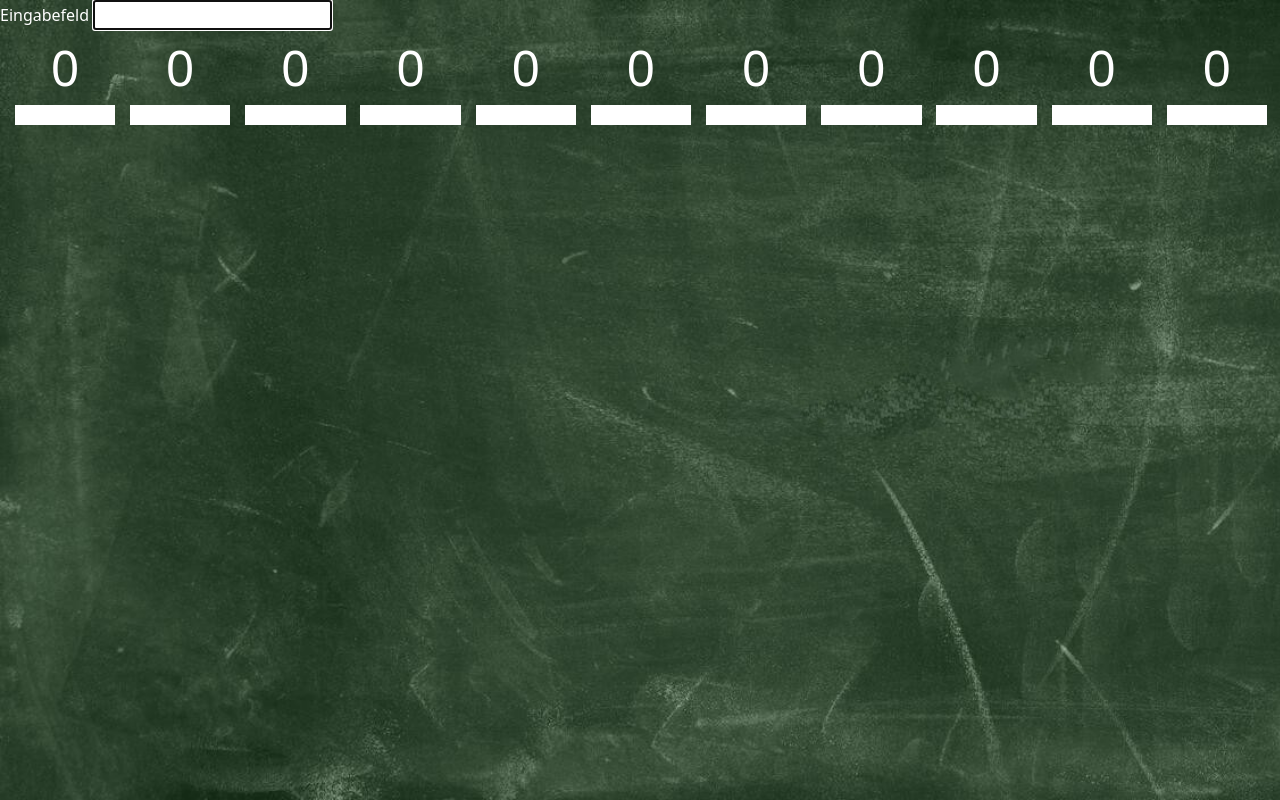
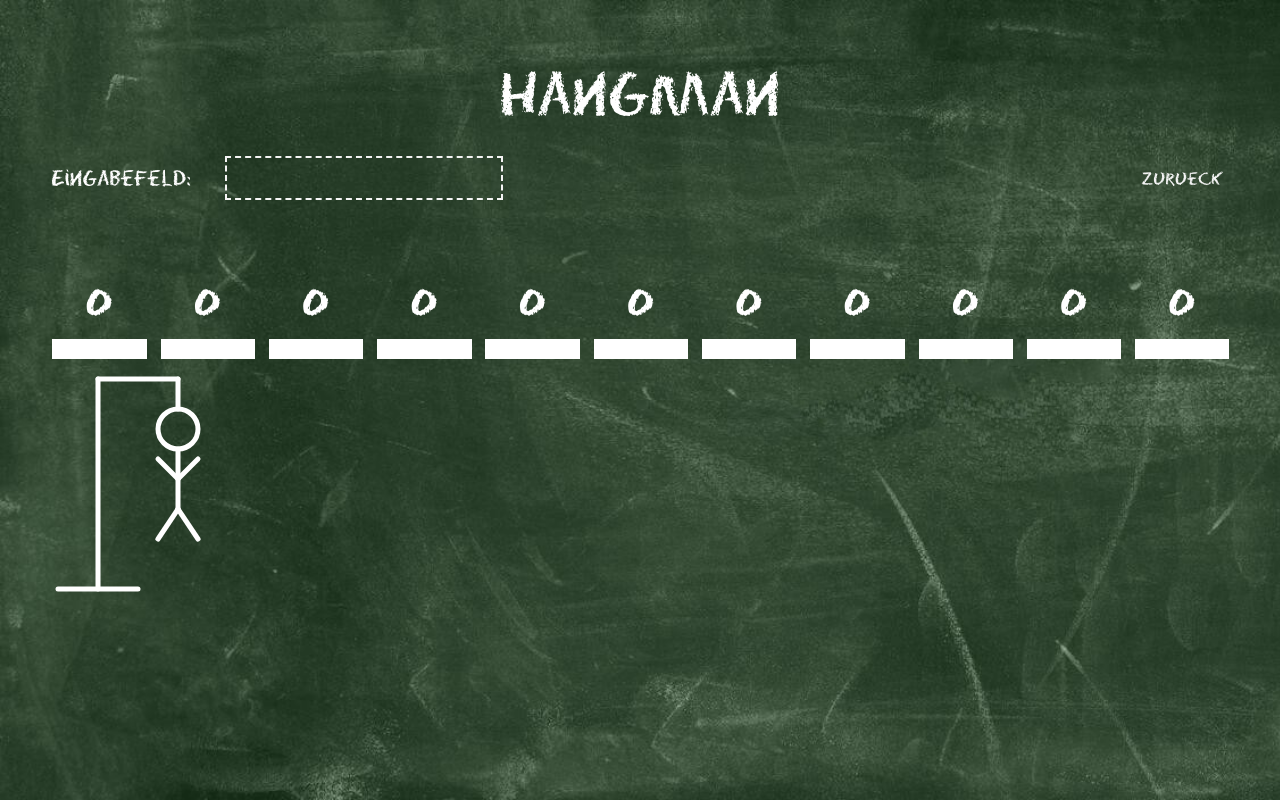
Before and after one commit to Tetoji/Hangman-Projekt, a Django app: page /game/ in a window 1280 px wide. Run offline with Django 4.2, Linux system fonts and the light colour scheme; data comes from the database, SQL or seed files in the repository; some libraries are stand-ins or nearby versions.

Commit message:
Vllt jetzt

```diff
--- a/hangmanapp/static/game.css
+++ b/hangmanapp/static/game.css
@@ -1,4 +1,17 @@
+.header {
+  min-width: 100vh;
+  text-align: center;
+  color: white;
+  font-size: 70px;
+  margin-bottom: 1vw;
+}
+@font-face {
+  font-family: "EraserDust";
+  src: url(EraserDust.ttf) format("truetype");
+}
+
 body {
+  padding: 3vw;
   background-image: url("Tafel_neu.jpeg");
   background-size: cover;
   background-repeat: no-repeat;
@@ -6,6 +19,7 @@ body {
     justify-content: center;
     align-items: center; */
   min-height: 100vh;
+  font-family: "EraserDust";
 }
 
 /* .wordLine {
@@ -25,7 +39,36 @@ body {
 
 .wordLines {
   /* display: flex; */
+}
 
+.stuff{
+  display: flex;
+  margin-bottom: 5vw;
+}
+
+.backButton
+{
+  margin-right: 1vw;
+  display: flex;
+  justify-content: flex-end;
+  color: azure;
+  flex: 1;
+}
+
+.letterInput{
+  font-size: 25px;
+  margin-left: 1vw;
+  flex: 1;
+}
+
+#letterInputField
+{
+  background: transparent;
+  color: whitesmoke;
+  border: 2px;
+  border-style: dashed;
+  padding-left: 2%;
+  margin-left: 2vw;
 }
 
 .letter {
@@ -35,11 +78,14 @@ body {
   margin-left: 37%;
 }
 
+/*
 .gridElement {
   display: grid;
-    grid-template-areas: 'letter'
-        'line';
+  grid-template-areas:
+    "letter"
+    "line";
 }
+*/
 
 .letterElement {
   width: 8%;
@@ -47,10 +93,31 @@ body {
   margin-left: 1%;
 }
 
-.header {
-    min-width: 100vh;
-    text-align: center;
-    color: white;
-    font-size: 70px;
-    margin-bottom: 1vw;
+button {
+  background-color: transparent;
+  color: whitesmoke;
+  border-color: green;
+  border-style:none;
+  font-size: 20px;
 }
+
+button:hover{
+  font-size: 25px;
+  font-weight: bold;
+}
+
+.game-container {
+  margin: auto;
+}
+
+.figure-container {
+  fill: transparent;
+  stroke: white;
+  stroke-width: 5px;
+  stroke-linecap: round;
+}
+
+.figure-part
+{
+    display: block;
+}
--- a/hangmanapp/templates/hangman_game.html
+++ b/hangmanapp/templates/hangman_game.html
@@ -1,46 +1,56 @@
 <!DOCTYPE html>
 <html lang="en">
-
   <head>
-    <meta charset="UTF-8">
-    <meta http-equiv="X-UA-Compatible"
-          content="IE=edge">
-    <meta name="viewport"
-          content="width=device-width, initial-scale=1.0">
+    <meta charset="UTF-8" />
+    <meta http-equiv="X-UA-Compatible" content="IE=edge" />
+    <meta name="viewport" content="width=device-width, initial-scale=1.0" />
     <title>Hangman Menue</title>
 
     {% load static %}
 
-    <link rel="shortcut icon"
+    <link
+      rel="shortcut icon"
       type="image/png"
-          href="{% static 'hangman.png' %}" />
-    <link rel="stylesheet"
+      href="{% static 'hangman.png' %}"
+    />
+    <link
+      rel="stylesheet"
       type="text/css"
-          href="{% static 'home/css/bootstrap.css' %}">
-    <link rel="preconnect"
-          href="https://fonts.googleapis.com">
-    <link rel="preconnect"
-          href="https://fonts.gstatic.com"
-          crossorigin>
-    <link href="https://fonts.googleapis.com/css2?family=Roboto:ital,wght@0,100;0,300;0,400;0,500;0,700;0,900;1,100;1,300;1,400;1,500;1,700;1,900&display=swap"
-          rel="stylesheet">
-    <link href="{% static 'game.css' %}"
-          rel="stylesheet">
+      href="{% static 'home/css/bootstrap.css' %}"
+    />
+    <link rel="preconnect" href="https://fonts.googleapis.com" />
+    <link rel="preconnect" href="https://fonts.gstatic.com" crossorigin />
+    <link
+      href="https://fonts.googleapis.com/css2?family=Roboto:ital,wght@0,100;0,300;0,400;0,500;0,700;0,900;1,100;1,300;1,400;1,500;1,700;1,900&display=swap"
+      rel="stylesheet"
+    />
+    <link rel="preconnect" href="https://fonts.googleapis.com" />
+    <link rel="preconnect" href="https://fonts.gstatic.com" crossorigin />
+    <link
+      href="https://fonts.googleapis.com/css2?family=Amatic+SC&family=Rock+Salt&display=swap"
+      rel="stylesheet"
+    />
 
-
+    <link href="{% static 'game.css' %}" rel="stylesheet" />
   </head>
 
   <body>
-    <div>
-        <label for="letterInput"
-               style="color: white;">Eingabefeld</label>
-        <input type="text"
-               name="letterInput"
+    <div class="header">Hangman</div>
+
+    <div class="stuff">
+      <div class="letterInput">
+        <label for="letterInput" style="color: white">Eingabefeld:</label>
+        <input
+          type="text"
+          id="letterInputField"
           maxlength="1"
-               autocomplete="off"
-               autofocus
           onkeyup="checkLetter(event)"
-               id="letterInput">
+        />
+      </div>
+      <div class="backButton"><button
+        type="button"
+          id="backToMenu"
+          onclick="window.location.href='http://localhost:8000/menue'">Zurueck</button></div>
     </div>
 
     <div class="wordLines">
@@ -56,29 +66,27 @@
       {% endfor %}
     </div>
 
-    <br>
-    <br>
-    <br>
+    <div class="game-container">
+      <svg height="250" width="200" class="figure-container">
+        <!-- Rod -->
+        <line x1="60" y1="20" x2="140" y2="20" />
+        <line x1="140" y1="20" x2="140" y2="50" />
+        <line x1="60" y1="20" x2="60" y2="230" />
+        <line x1="20" y1="230" x2="100" y2="230" />
 
-    <div>
-        {% for letter in checkedLetters %}
-        {% if letter != ',' %}
-        <div class="letterElement">
-            <div class="gridElement">
-                <span class="letter">{{letter}}</span>
-
-            </div>
-        </div>
-        {% endif %}
-        {% endfor %}
+        <!-- Head -->
+        <circle cx="140" cy="70" r="20" class="figure-part" />
+        <!-- Body -->
+        <line x1="140" y1="90" x2="140" y2="150" class="figure-part" />
+        <!-- Arms -->
+        <line x1="140" y1="120" x2="120" y2="100" class="figure-part" />
+        <line x1="140" y1="120" x2="160" y2="100" class="figure-part" />
+        <!-- Legs -->
+        <line x1="140" y1="150" x2="120" y2="180" class="figure-part" />
+        <line x1="140" y1="150" x2="160" y2="180" class="figure-part" />
+      </svg>
     </div>
 
-
-    <!--transportiert die das wordLetters Array in die javaScript Datei-->
-    {{ wordLetters|json_script:"wordLetters" }}
-    {{ checkedLetters|json_script:"checkedLetters" }}
     <script src="{% static 'game_logik.js' %}"></script>
-
   </body>
-
 </html>
```
Also changed, not shown: hangmanapp/static/menue.css (+31 -26 lines), hangmanapp/templates/menue.html (+41 -55 lines). Lines whose indentation alone changed are shown as unchanged.
